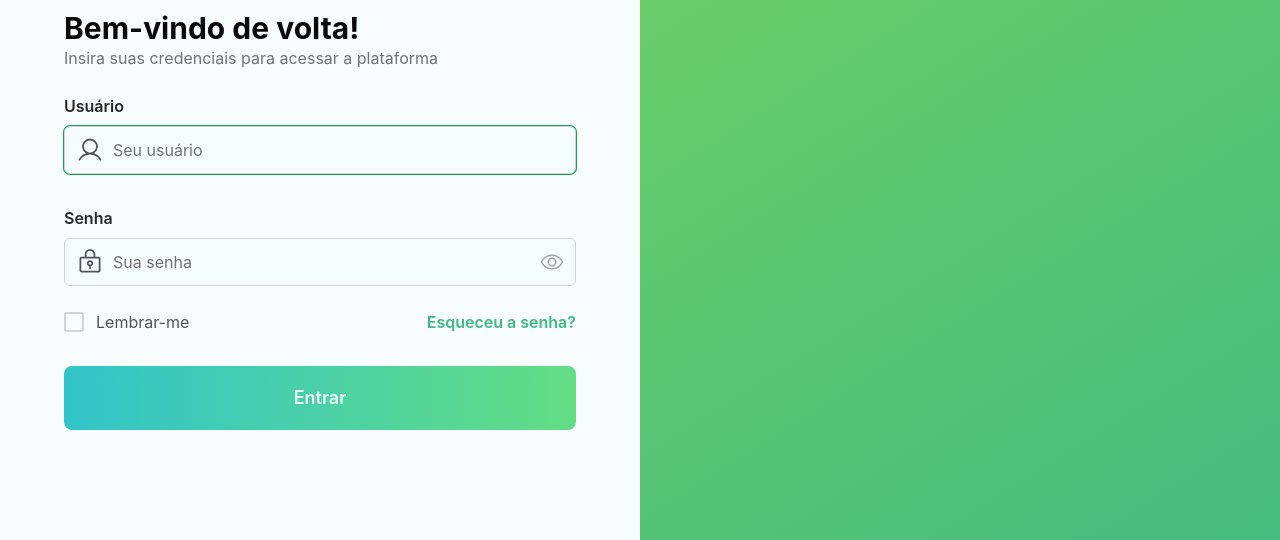
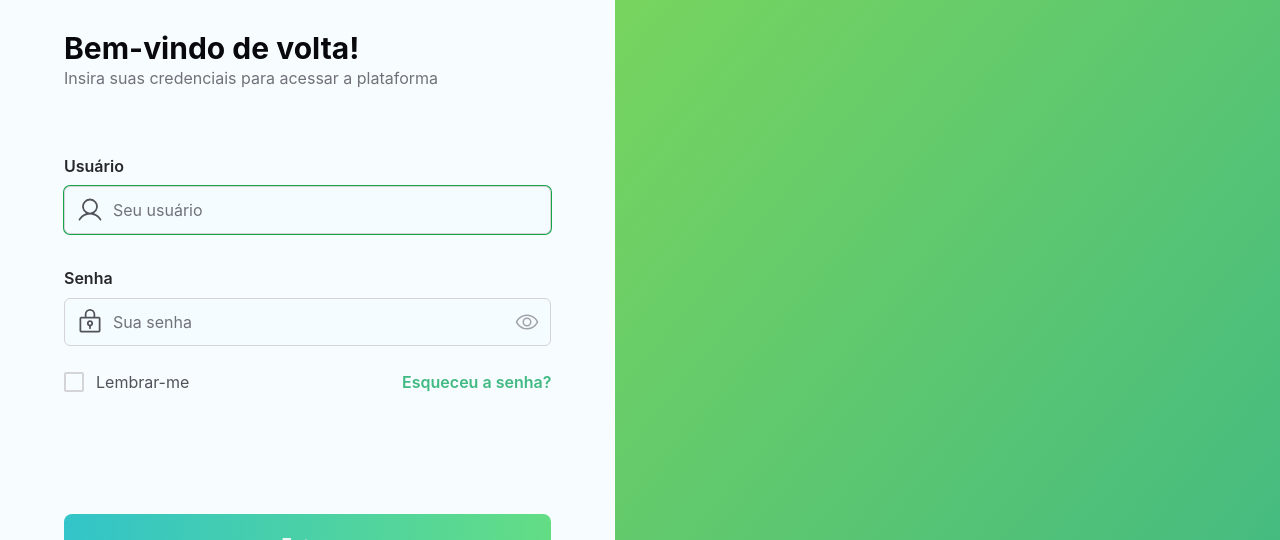
Before and after one commit to Arawns1/Projeto-Science, a React (Vite) app in the folder web/: page / in a window 1280 px wide. Shown: the part 131-671 px from the top of the page. Built offline with nearby package versions, Linux system fonts and the light colour scheme; no server answers.

Commit message:
feat(Home): Melhoria no input de pesquisa

```diff
--- a/web/app/globals.css
+++ b/web/app/globals.css
@@ -78,7 +78,31 @@
 @layer base {
   * {
     @apply border-border;
+    scrollbar-width: thin;
+    scrollbar-color: #41b983 #e2e2e2;
   }
+
+  /* Chrome, Edge, and Safari */
+  ::-webkit-scrollbar {
+    width: 10px;
+  }
+
+  /* Track */
+  ::-webkit-scrollbar-track {
+    background: #f7fdff;
+  }
+
+  /* Handle */
+  ::-webkit-scrollbar-thumb {
+    background: #888;
+    border-radius: 5px;
+  }
+
+  /* Handle on hover */
+  ::-webkit-scrollbar-thumb:hover {
+    background: #555;
+  }
+
   body {
     @apply bg-background text-foreground;
   }
--- a/web/src/components/SearchInput.tsx
+++ b/web/src/components/SearchInput.tsx
@@ -3,17 +3,32 @@ import { MagnifyingGlass } from '@phosphor-icons/react'
 import { Input, InputProps } from '@/components/ui/input'
 import { cn } from '@/lib/utils'
 
-interface SearchInputProps extends InputProps {}
+interface SearchInputProps extends InputProps {
+  iconPosition?: 'left' | 'right'
+}
 
 const SearchInput = React.forwardRef<HTMLInputElement, SearchInputProps>(
-  ({ className, ...props }, ref) => {
+  ({ className, iconPosition = 'left', ...props }, ref) => {
     const [search, setSearch] = useState('')
     return (
       <Input
-        className={cn('caret-accent  h-12', className)}
-        type="search"
+        className={cn('caret-accent h-12', className)}
+        type="text"
         placeholder="Buscar por Cliente"
-        leftIcon={<MagnifyingGlass size={24} className="text-zinc-600" />}
+        leftIcon={
+          iconPosition === 'left' ? (
+            <MagnifyingGlass size={24} className="text-zinc-600" />
+          ) : (
+            false
+          )
+        }
+        rightIcon={
+          iconPosition === 'right' ? (
+            <MagnifyingGlass size={24} className="text-zinc-600" />
+          ) : (
+            false
+          )
+        }
         onChange={(e) => setSearch(e.target.value)}
         ref={ref}
         {...props}
--- a/web/src/pages/auth/Login.tsx
+++ b/web/src/pages/auth/Login.tsx
@@ -33,16 +33,16 @@ export default function Login() {
   }
 
   return (
-    <div className="w-screen sm:w-full h-screen  bg-gradient-to-tl from-Light-primary to-Light-accent flex xl:justify-start justify-center ">
-      <main className="bg-Light-background w-full md:w-5/6 xl:w-1/2 h-full flex flex-col items-start px-4 md:px-8 xl:px-16 py-2 xl:py-12 md:py-4 xl:gap-6 gap-8  ">
+    <div className="w-full min-h-screen flex flex-row ">
+      <main className="w-5/6 bg-Light-background  h-full flex flex-col items-start px-4 md:px-8 xl:px-16 py-2 xl:py-12 md:py-4 xl:gap-6 gap-8  ">
         <header className="w-full flex justify-center sm:justify-start items-center ">
           <img
             src={Logo}
-            width={160}
+            width={150}
             alt="Logo gradiente do azul para o verde da Science - marketing inteligente"
           />
         </header>
-        <section className="flex flex-col w-full h-full justify-start  xl:pt-4 pt-0 ">
+        <section className="flex flex-col w-full h-full justify-start  xl:pt-10 pt-0 ">
           <div>
             <h1 className="text-2xl xl:text-3xl font-bold sm:text-left text-center">
               Bem-vindo de volta!
@@ -55,7 +55,7 @@ export default function Login() {
             <form
               id="loginForm"
               onSubmit={form.handleSubmit(onSubmit)}
-              className="w-full xl:h-auto sm:h-full flex flex-col gap-4 pt-6"
+              className="w-full xl:h-[400px] sm:h-full flex flex-col gap-4 pt-16"
               autoComplete="on"
             >
               <fieldset>
@@ -154,12 +154,13 @@ export default function Login() {
             form="loginForm"
             type="submit"
             variant={'animation'}
-            className="h-16 mt-10 md:mt-4 xl:mt-6 text-primaryScale-50"
+            className="h-16 mt-12 md:mt-4 xl:mt-6 text-primaryScale-50"
           >
             Entrar
           </Button>
         </section>
       </main>
+      <div className="w-full bg-gradient-to-tl from-Light-primary to-Light-accent"></div>
     </div>
   )
 }
--- a/web/src/pages/home/Home.tsx
+++ b/web/src/pages/home/Home.tsx
@@ -34,11 +34,14 @@ export default function Home() {
         </aside>
         <main className="flex flex-1 flex-col pr-16 gap-y-6 ">
           <div
-            className="w-full flex justify-between items-center"
+            className="w-full flex justify-between items-center border-b border-gray-200 "
             ref={headerRef}
           >
-            <h1 className="text-3xl font-semibold">Meus Clientes</h1>
-            <SearchInput className="w-[400px]" />
+            <h1 className="text-3xl font-semibold pb-2">Meus Clientes</h1>
+            <SearchInput
+              iconPosition="right"
+              className="w-[400px] border-none text-right text-lg font-medium focus-visible:outline-none focus-visible:ring-0 caret-black placeholder:text-zinc-400"
+            />
           </div>
           {isLoading ? (
             <div className="grid grid-cols-3 gap-y-16 gap-24">
```
